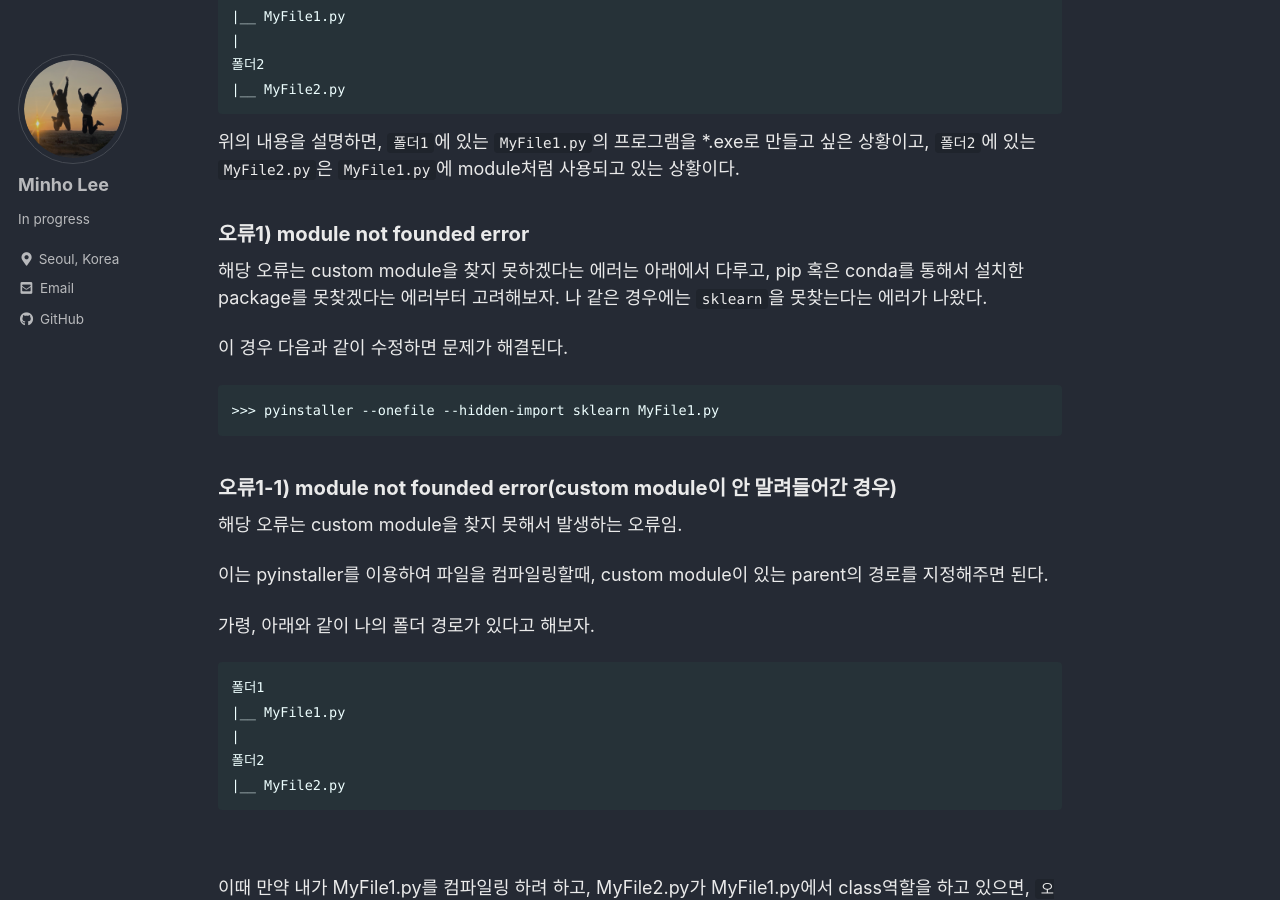
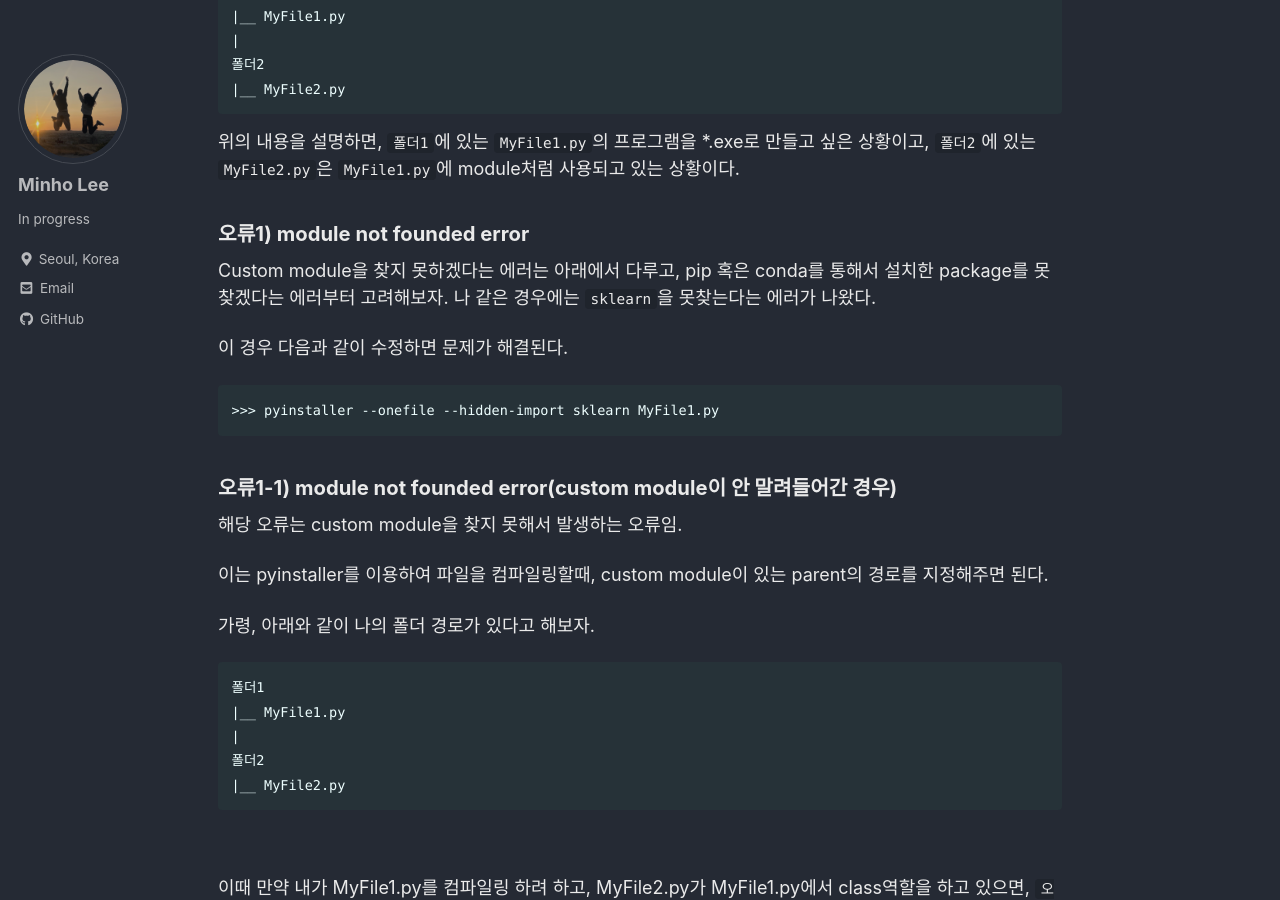
Before and after one commit to Inundata/Inundata.github.io, a Jekyll site: the page built from _posts/PyInstaller/2024-04-09-PyInstaller.md, in a window 1280 px wide and 900 px high, scrolled down 889 px. Built offline with Jekyll 4.4.1, drawn with Linux system fonts in a browser that asks for light colours; cached includes are drawn as plain includes; comment, search, counter and statistics services are not loaded.

Commit message:
# 오타수정

```diff
--- a/_posts/PyInstaller/2024-04-09-PyInstaller.md
+++ b/_posts/PyInstaller/2024-04-09-PyInstaller.md
@@ -47,7 +47,7 @@ pyinstaller
 
 ### 오류1) module not founded error
 
-해당 오류는 custom module을 찾지 못하겠다는 에러는 아래에서 다루고, pip 혹은 conda를 통해서 설치한 package를 못찾겠다는 에러부터 고려해보자. 나 같은 경우에는 `sklearn`을 못찾는다는 에러가 나왔다. <br/>
+Custom module을 찾지 못하겠다는 에러는 아래에서 다루고, pip 혹은 conda를 통해서 설치한 package를 못찾겠다는 에러부터 고려해보자. 나 같은 경우에는 `sklearn`을 못찾는다는 에러가 나왔다. <br/>
 
 이 경우 다음과 같이 수정하면 문제가 해결된다. <br/>
 
```
